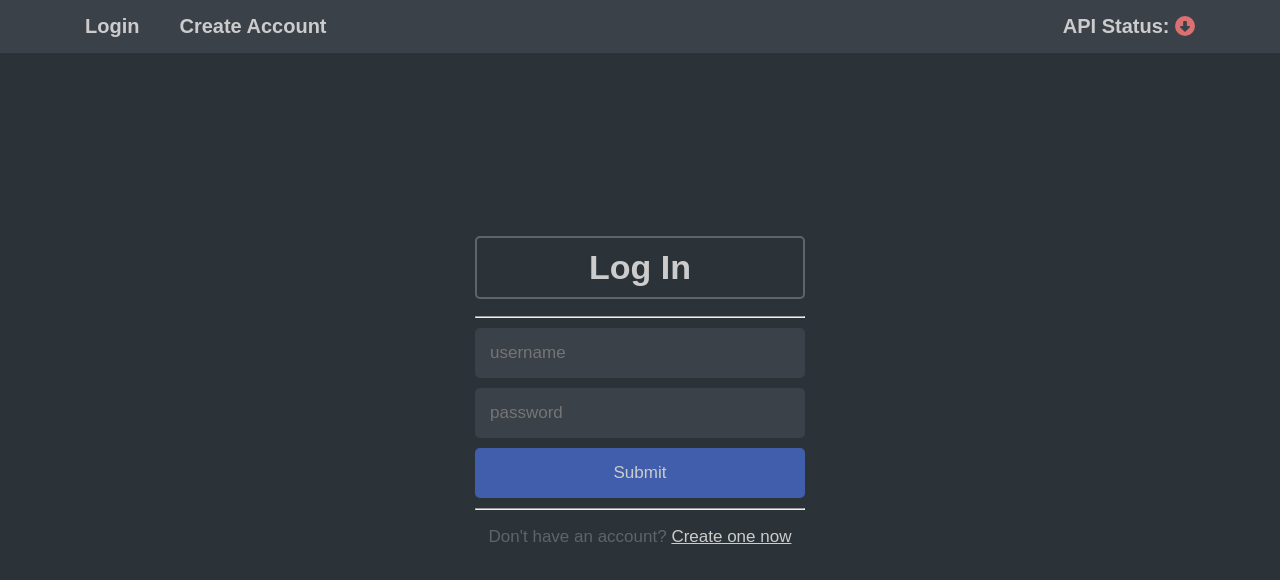
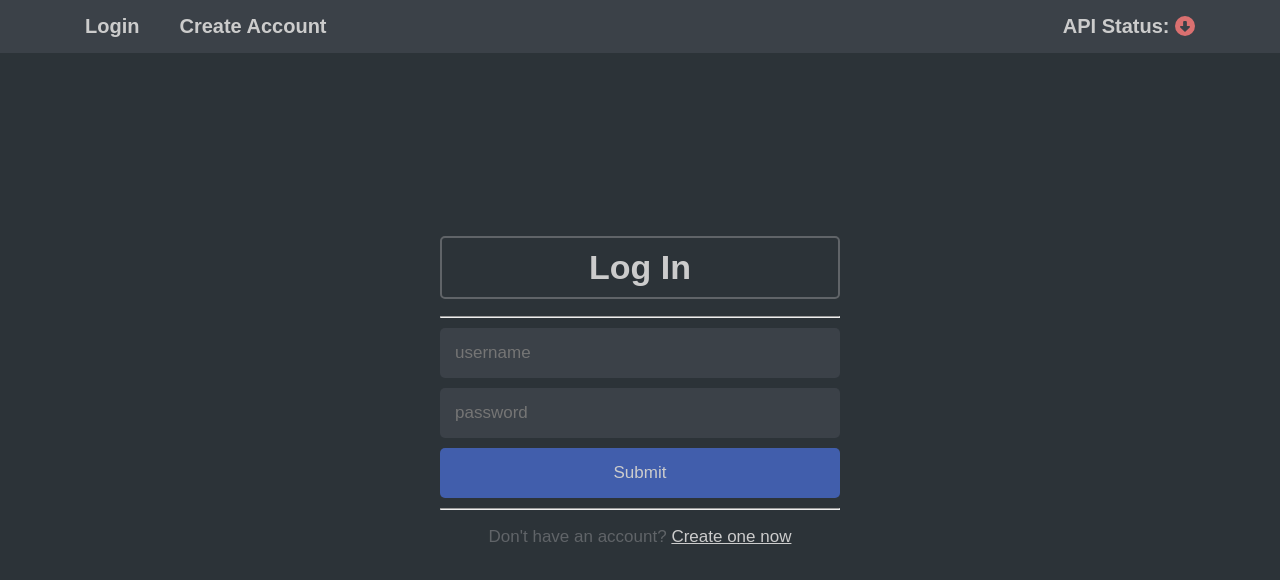
Before and after one commit to PacketParker/LinkLogger, a React (Vite) app in the folder app/: page /login in a window 1280 px wide. Shown: the top 580 px of the page. Built offline with nearby package versions, Linux system fonts and the light colour scheme; no server answers.

Commit message:
Correct font/box sizes for auth

```diff
--- a/app/src/components/Signup.tsx
+++ b/app/src/components/Signup.tsx
@@ -66,9 +66,9 @@ function Signup() {
       <Navbar />
       <div className={styles.container}>
         <h1>Create Account</h1>
-        <h2 className={error ? styles.errorVisible : styles.errorHidden}>
+        <p className={error ? styles.errorVisible : styles.errorHidden}>
           {error}
-        </h2>
+        </p>
         <hr></hr>
         <form onSubmit={handleSubmit}>
           <input
--- a/app/src/styles/Auth.module.css
+++ b/app/src/styles/Auth.module.css
@@ -8,7 +8,7 @@ body {
 .container {
   font-size: 17px;
   position: absolute;
-  max-width: 500px;
+  width: 400px;
   top: 50%;
   left: 50%;
   transform: translate(-50%, -50%);
@@ -27,7 +27,8 @@ h1 {
 .authInput {
   display: block;
   margin: 10px auto;
-  width: 300px;
+  width: 100%;
+  box-sizing: border-box;
   border-radius: 5px;
   padding: 15px;
   font-size: 17px;
@@ -62,6 +63,8 @@ button:active {
   visibility: visible;
   color: #ee6161;
   font-weight: 600;
+  word-wrap: break-word;
+  width: 100%;
 }
 
 .errorHidden {
```
